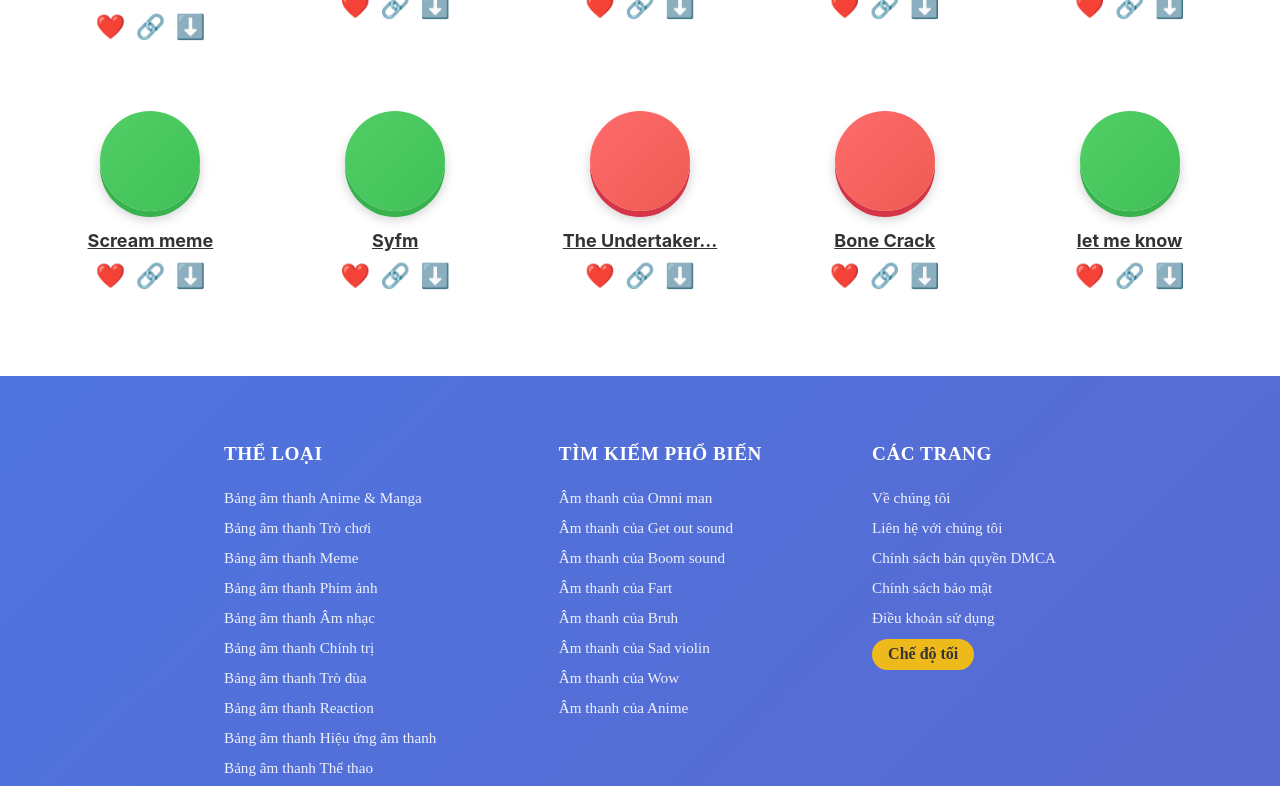
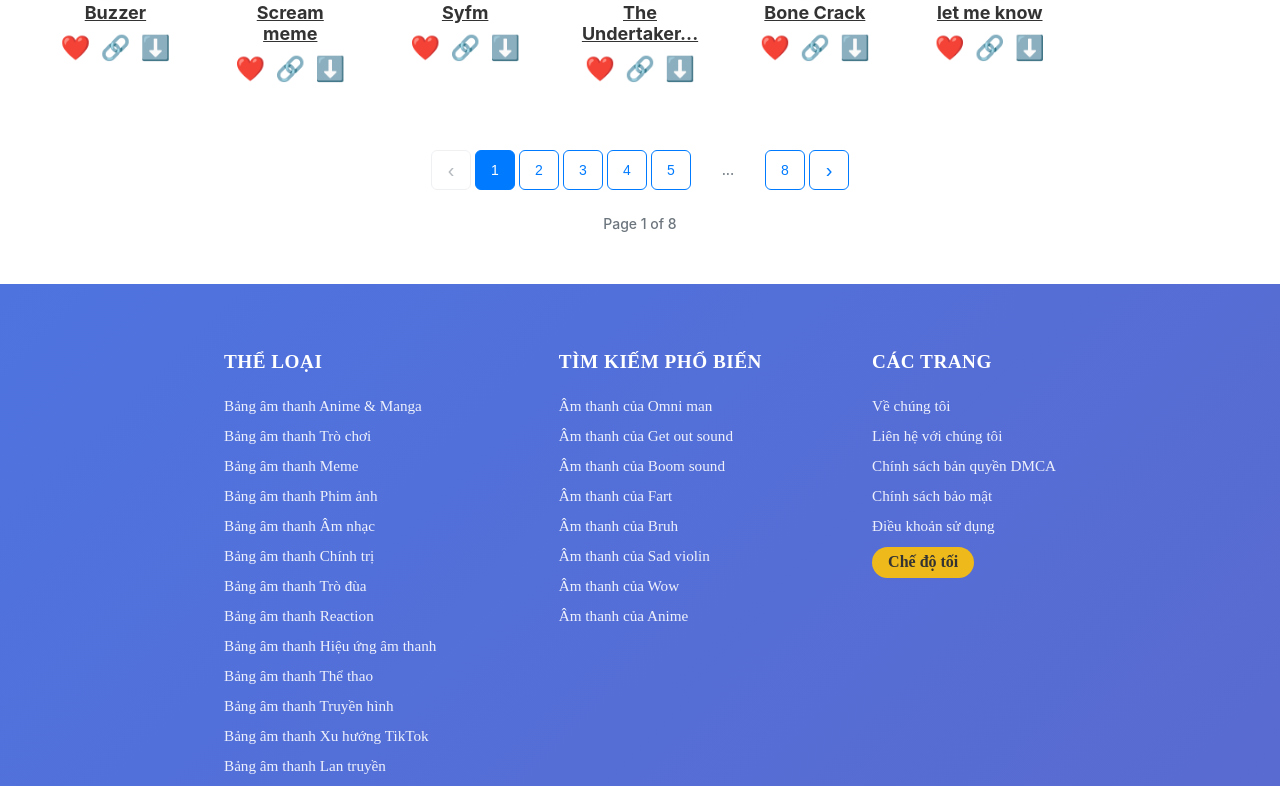
Before and after one commit to trungtd1709/sound_fe, an Angular app: page /home in a window 1280 px wide. Shown: the part 1085-1871 px from the top of the page. Built offline with nearby package versions, Linux system fonts and the light colour scheme.

Commit message:
pagination

```diff
--- a/src/app/components/layout/menu-bar/menu-bar.component.html
+++ b/src/app/components/layout/menu-bar/menu-bar.component.html
@@ -15,7 +15,6 @@
             routerLinkActive="active"
             class="menu-link"
             (click)="closeMenu()">
-            <span class="material-icons">{{ item.icon }}</span>
             <span class="menu-text">{{ item.label }}</span>
           </a>
         </li>
@@ -41,7 +40,6 @@
             routerLinkActive="active"
             class="mobile-menu-link"
             (click)="closeMenu()">
-            <span class="material-icons">{{ item.icon }}</span>
             <span class="menu-text">{{ item.label }}</span>
           </a>
         </li>
--- a/src/app/components/layout/menu-bar/menu-bar.component.ts
+++ b/src/app/components/layout/menu-bar/menu-bar.component.ts
@@ -13,9 +13,10 @@ export class MenuBarComponent {
   isMenuOpen = false;
 
   menuItems = [
-    { label: 'Home', route: '/home', icon: 'home' },
-    { label: 'About', route: '/about', icon: 'info' },
-    { label: 'Contact', route: '/contact', icon: 'contact_mail' }
+    { label: 'Home', route: '/home' },
+    { label: 'New', route: '/about' },
+    { label: 'Category', route: '/contact' },
+    { label: 'Popular', route: '/Popular' },
   ];
 
   toggleMenu() {
--- /dev/null
+++ b/src/app/components/pagination/pagination.component.html
@@ -0,0 +1,58 @@
+<nav class="pagination-nav" *ngIf="totalPages > 1">
+    <ul class="pagination">
+      <!-- Previous button -->
+      <li class="page-item" [class.disabled]="currentPage === 1">
+        <button
+          class="page-link prev-next"
+          [disabled]="currentPage === 1"
+          (click)="goToPage(currentPage - 1)"
+          aria-label="Previous page">
+          <span aria-hidden="true">‹</span>
+        </button>
+      </li>
+
+      <!-- First page -->
+      <li class="page-item" [class.active]="currentPage === 1" *ngIf="showFirstPage">
+        <button class="page-link" (click)="goToPage(1)">1</button>
+      </li>
+
+      <!-- First ellipsis -->
+      <li class="page-item ellipsis" *ngIf="showFirstEllipsis">
+        <span class="page-link">...</span>
+      </li>
+
+      <!-- Page numbers -->
+      <li
+        class="page-item"
+        [class.active]="page === currentPage"
+        *ngFor="let page of visiblePages">
+        <button class="page-link" (click)="goToPage(page)">{{ page }}</button>
+      </li>
+
+      <!-- Last ellipsis -->
+      <li class="page-item ellipsis" *ngIf="showLastEllipsis">
+        <span class="page-link">...</span>
+      </li>
+
+      <!-- Last page -->
+      <li class="page-item" [class.active]="currentPage === totalPages" *ngIf="showLastPage">
+        <button class="page-link" (click)="goToPage(totalPages)">{{ totalPages }}</button>
+      </li>
+
+      <!-- Next button -->
+      <li class="page-item" [class.disabled]="currentPage === totalPages">
+        <button
+          class="page-link prev-next"
+          [disabled]="currentPage === totalPages"
+          (click)="goToPage(currentPage + 1)"
+          aria-label="Next page">
+          <span aria-hidden="true">›</span>
+        </button>
+      </li>
+    </ul>
+
+    <!-- Page info -->
+    <div class="page-info">
+      Page {{ currentPage }} of {{ totalPages }}
+    </div>
+  </nav>
--- /dev/null
+++ b/src/app/components/pagination/pagination.component.scss
@@ -0,0 +1,135 @@
+// pagination.component.scss
+.pagination-nav {
+  display: flex;
+  flex-direction: column;
+  align-items: center;
+  gap: 1rem;
+  margin: 2rem 0;
+
+  .pagination {
+    display: flex;
+    list-style: none;
+    margin: 0;
+    padding: 0;
+    gap: 0.25rem;
+    align-items: center;
+
+    .page-item {
+      display: flex;
+
+      &.disabled {
+        .page-link {
+          opacity: 0.5;
+          cursor: not-allowed;
+          background-color: white;
+          color: #6c757d;
+          border-color: #dee2e6;
+
+          &:hover {
+            background-color: white;
+            color: #6c757d;
+            border-color: #dee2e6;
+          }
+        }
+      }
+
+      &.active {
+        .page-link {
+          background-color: #007bff;
+          color: white;
+          border-color: #007bff;
+
+          &:hover {
+            background-color: #0056b3;
+            border-color: #0056b3;
+          }
+        }
+      }
+
+      &.ellipsis {
+        .page-link {
+          cursor: default;
+          background-color: transparent;
+          border: 1px solid transparent;
+          color: #6c757d;
+
+          &:hover {
+            background-color: transparent;
+            color: #6c757d;
+          }
+        }
+      }
+
+      .page-link {
+        display: flex;
+        align-items: center;
+        justify-content: center;
+        padding: 0.5rem 0.75rem;
+        min-width: 2.5rem;
+        height: 2.5rem;
+        border: 1px solid #007bff;
+        background-color: white;
+        color: #007bff;
+        text-decoration: none;
+        cursor: pointer;
+        border-radius: 0.375rem;
+        font-size: 0.875rem;
+        font-weight: 500;
+        transition: all 0.2s ease-in-out;
+
+        &:hover:not(:disabled) {
+          background-color: #f8f9ff;
+          border-color: #0056b3;
+          color: #0056b3;
+        }
+
+        &:focus {
+          outline: 2px solid #007bff;
+          outline-offset: 2px;
+        }
+
+        &:disabled {
+          cursor: not-allowed;
+          opacity: 0.5;
+        }
+
+        &.prev-next {
+          font-size: 1.25rem;
+          padding: 0.5rem 0.625rem;
+
+          span {
+            line-height: 1;
+          }
+        }
+      }
+    }
+  }
+
+  .page-info {
+    color: #6c757d;
+    font-size: 0.875rem;
+    font-weight: 500;
+  }
+}
+
+// Responsive design
+@media (max-width: 768px) {
+  .pagination-nav {
+    .pagination {
+      gap: 0.125rem;
+
+      .page-item {
+        .page-link {
+          padding: 0.375rem 0.5rem;
+          min-width: 2rem;
+          height: 2rem;
+          font-size: 0.75rem;
+        }
+      }
+    }
+
+    .page-info {
+      font-size: 0.75rem;
+    }
+  }
+}
--- /dev/null
+++ b/src/app/components/pagination/pagination.component.ts
@@ -0,0 +1,75 @@
+import { CommonModule } from '@angular/common';
+import { Component, EventEmitter, Input, OnChanges, Output, SimpleChanges } from '@angular/core';
+
+@Component({
+  selector: 'app-pagination',
+  imports: [CommonModule],
+  templateUrl: './pagination.component.html',
+  styleUrl: './pagination.component.scss'
+})
+export class PaginationComponent implements OnChanges {
+  @Input() currentPage: number = 1;
+  @Input() totalPages: number = 1;
+  @Input() maxVisiblePages: number = 5;
+
+  @Output() pageChange = new EventEmitter<number>();
+
+  visiblePages: number[] = [];
+  showFirstPage = false;
+  showLastPage = false;
+  showFirstEllipsis = false;
+  showLastEllipsis = false;
+
+  ngOnChanges(changes: SimpleChanges): void {
+    if (changes['currentPage'] || changes['totalPages'] || changes['maxVisiblePages']) {
+      this.updateVisiblePages();
+    }
+  }
+
+  private updateVisiblePages(): void {
+    const totalPages = this.totalPages;
+    const currentPage = this.currentPage;
+    const maxVisible = this.maxVisiblePages;
+
+    if (totalPages <= maxVisible) {
+      // Show all pages
+      this.visiblePages = Array.from({ length: totalPages }, (_, i) => i + 1);
+      this.showFirstPage = false;
+      this.showLastPage = false;
+      this.showFirstEllipsis = false;
+      this.showLastEllipsis = false;
+    } else {
+      // Calculate visible pages with ellipsis
+      const halfVisible = Math.floor(maxVisible / 2);
+      let startPage = Math.max(currentPage - halfVisible, 1);
+      let endPage = Math.min(startPage + maxVisible - 1, totalPages);
+
+      // Adjust start page if we're near the end
+      if (endPage - startPage + 1 < maxVisible) {
+        startPage = Math.max(endPage - maxVisible + 1, 1);
+      }
+
+      this.visiblePages = Array.from({ length: endPage - startPage + 1 }, (_, i) => startPage + i);
+
+      // Determine what to show
+      this.showFirstPage = startPage > 1;
+      this.showLastPage = endPage < totalPages;
+      this.showFirstEllipsis = startPage > 2;
+      this.showLastEllipsis = endPage < totalPages - 1;
+
+      // Remove first/last page from visible pages if they're shown separately
+      if (this.showFirstPage) {
+        this.visiblePages = this.visiblePages.filter(page => page !== 1);
+      }
+      if (this.showLastPage) {
+        this.visiblePages = this.visiblePages.filter(page => page !== totalPages);
+      }
+    }
+  }
+
+  goToPage(page: number): void {
+    if (page >= 1 && page <= this.totalPages && page !== this.currentPage) {
+      this.pageChange.emit(page);
+    }
+  }
+}
--- a/src/app/components/sound-card-grid/sound-card-grid.component.scss
+++ b/src/app/components/sound-card-grid/sound-card-grid.component.scss
@@ -1,8 +1,8 @@
 .sound-grid {
   display: grid;
-  grid-template-columns: repeat(auto-fill, minmax(200px, 1fr));
+  grid-template-columns: repeat(auto-fill, minmax(150px, 1fr));
   gap: 24px;
-  margin-bottom: 40px;
+  margin-bottom: 20px;
 }
 
 .flex-item {
--- a/src/app/pages/home/home.component.html
+++ b/src/app/pages/home/home.component.html
@@ -39,4 +39,11 @@
 
   <!-- Sound Grid -->
   <app-sound-card-grid></app-sound-card-grid>
+  <app-pagination
+    [currentPage]="currentPage"
+    [totalPages]="totalPages"
+    [maxVisiblePages]="5"
+    (pageChange)="onPageChange($event)"
+  >
+  </app-pagination>
 </div>
--- a/src/app/pages/home/home.component.ts
+++ b/src/app/pages/home/home.component.ts
@@ -3,16 +3,39 @@ import { SoundCardComponent } from '../../components/sound-card/sound-card.compo
 import { CommonModule } from '@angular/common';
 import { Sound } from '../../models/sound.model';
 import { SoundCardGridComponent } from '../../components/sound-card-grid/sound-card-grid.component';
+import { PaginationComponent } from '../../components/pagination/pagination.component';
 
 
 @Component({
   selector: 'app-home',
-  imports: [CommonModule, SoundCardGridComponent],
+  imports: [CommonModule, SoundCardGridComponent, PaginationComponent],
   templateUrl: './home.component.html',
   styleUrl: './home.component.scss'
 })
 export class HomeComponent {
-  searchTerm: string = '';
+  currentPage = 1;
+  itemsPerPage = 10;
+  totalItems = 80; // Your total data count
+  totalPages = Math.ceil(this.totalItems / this.itemsPerPage);
+
+  // Your data
+  allData = Array.from({ length: this.totalItems }, (_, i) => ({
+    id: i + 1,
+    name: `Item ${i + 1}`
+  }));
+
+  // Current page data
+  get paginatedData() {
+    const start = (this.currentPage - 1) * this.itemsPerPage;
+    const end = start + this.itemsPerPage;
+    return this.allData.slice(start, end);
+  }
+
+  onPageChange(page: number): void {
+    this.currentPage = page;
+    // Here you might also want to scroll to top or fetch new data
+    window.scrollTo({ top: 0, behavior: 'smooth' });
+  }
 
   constructor() {}
 }
--- a/src/app/pages/sound-detail/sound-detail.component.html
+++ b/src/app/pages/sound-detail/sound-detail.component.html
@@ -65,6 +65,8 @@
         </div>
       </div>
 
+      <app-sound-card-grid></app-sound-card-grid>
+
       <!-- Keywords Section -->
       <div class="keywords-section">
         <div class="keywords-header">
--- a/src/app/pages/sound-detail/sound-detail.component.ts
+++ b/src/app/pages/sound-detail/sound-detail.component.ts
@@ -1,11 +1,12 @@
 import { Component } from '@angular/core';
 import { Button3DComponent } from '../../components/button-3-d/button-3d.component';
+import { SoundCardGridComponent } from "../../components/sound-card-grid/sound-card-grid.component";
 
 @Component({
   selector: 'app-sound-detail',
-  imports: [Button3DComponent],
+  imports: [Button3DComponent, SoundCardGridComponent],
   templateUrl: './sound-detail.component.html',
-  styleUrl: './sound-detail.component.scss'
+  styleUrl: './sound-detail.component.scss',
 })
 export class SoundDetailComponent {
   // Component logic can be added here
```
Also changed, not shown: 1 other file (tests, documents, lock files or other folders). Lines whose indentation alone changed are shown as unchanged.
